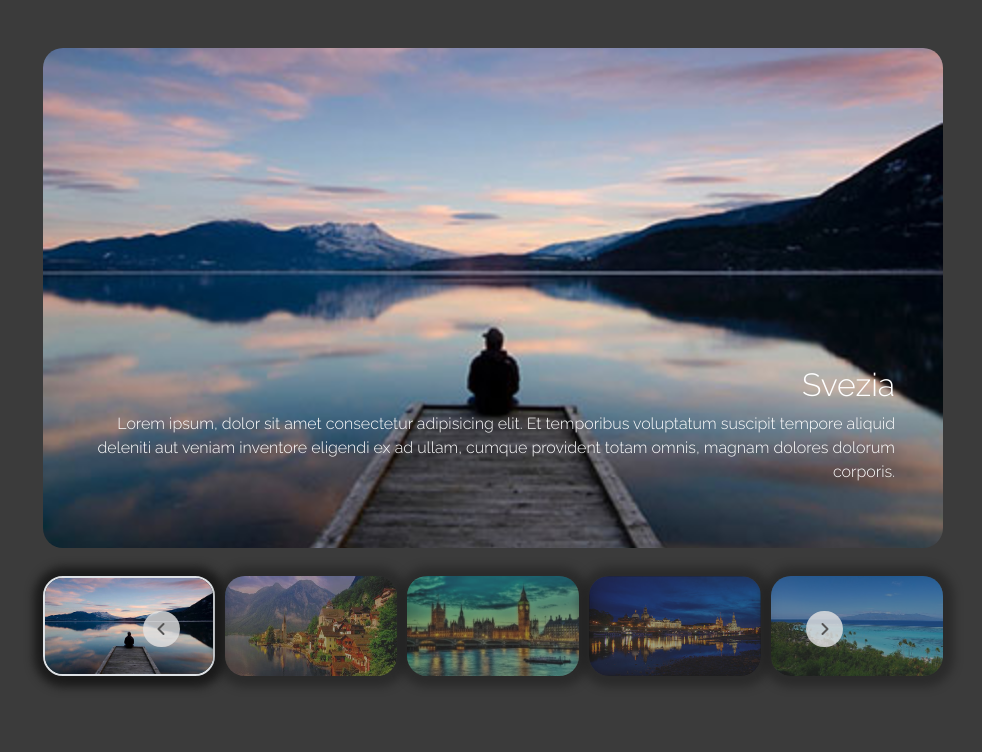
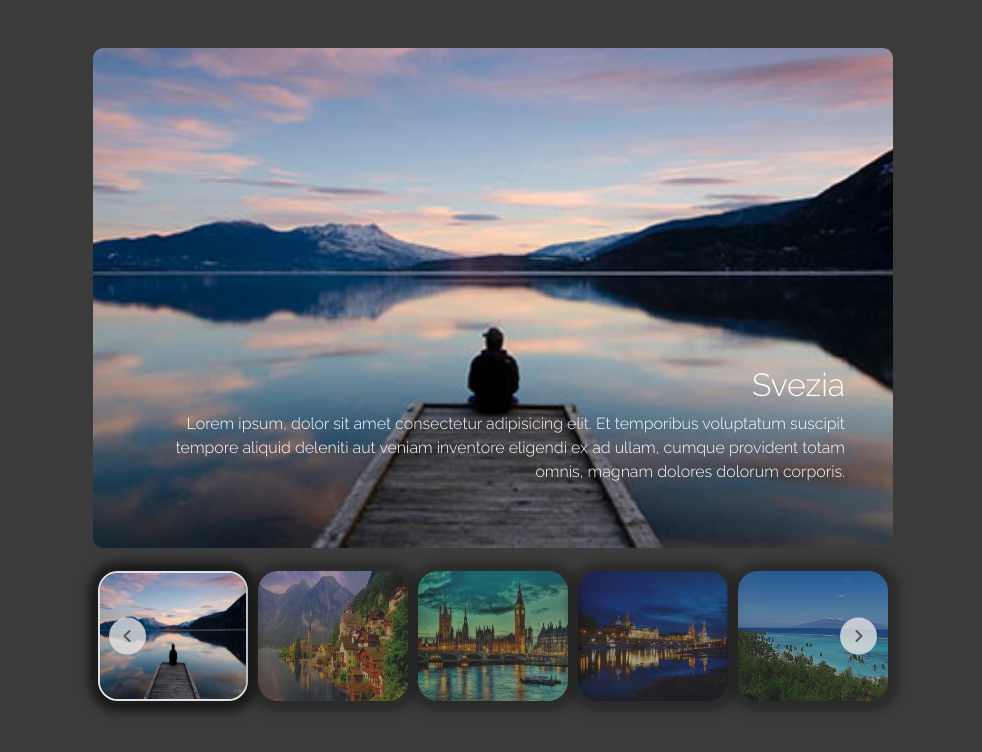
Before and after one commit to cif95/js-array-carousel, a plain HTML site: page index.html in a window 1280 px wide. Shown: the whole page, without its empty margins (147-1129 px from the left). Drawn offline with nearby package versions, Linux system fonts and the light colour scheme.

Commit message:
implemented carousel loop + css and js optimisation

```diff
--- a/css/style.css
+++ b/css/style.css
@@ -3,17 +3,27 @@ body{
 	background-color: rgb(59, 59, 59);
 }
 
+.my-full-size{
+	width:100%;
+	height:100%;
+}
+
+main section#carousel{
+	width:70vw;
+}
+
 main section#carousel figure.carousel-current-item{
-	width:900px;
-	height:500px;
-	border-radius:20px;
+	border-radius:10px;
 	display: none;
 	overflow: hidden;
 }
 
 main section#carousel figure.carousel-current-item img{
-	height:100%;
-	width:100%;
+	height:500px;
+}
+
+main section#carousel figure.carousel-current-item img,
+main section#carousel .carousel-thumbnails-item img{
 	object-fit: cover;
 }
 
@@ -26,15 +36,9 @@ main section#carousel .carousel-thumbnails-item{
 	display: inline-block;
 	border-radius:20px;
 	box-shadow:1px 1px 10px 10px rgb(27, 27, 27);
-	width:172px;
-	height:100px;
-	margin:5px;
-}
-
-main section#carousel .carousel-thumbnails-item img{
-	width:100%;
-	height:100%;
-	object-fit: cover;
+	width: calc((100% / 5) - 10px);
+	height:130px;
+	margin:0 5px;
 }
 
 
@@ -42,16 +46,17 @@ main section#carousel i.fas{
 	color:rgb(85, 85, 85);
 	cursor:pointer;
 	z-index: 1;
-	bottom:5.1rem;
+	top: 50%;
+	border-radius:50%;
+	transform: translateY(-50%);
 	padding: 0.65rem .9rem;
-	border-radius:50%;
 	background-color: rgb(228, 228, 228,.8);
 }
 
 main section#carousel i.fas:first-of-type{
-	right:13rem;
+	right:4rem;
 }
 
 main section#carousel i.fas:last-of-type{
-	left:13rem;
+	left:4rem;
 }
--- a/index.html
+++ b/index.html
@@ -18,14 +18,15 @@
 </head>
 <body>
 	<main>
-		<div class="container">
+		<div class="container-fluid">
 			<div class="row">
 				<div class="col-12">
-					<section id="carousel" class="p-5 position-relative text-center">
-						<div id="carousel-wrapper"></div>
-						<div id="carousel-thumbnails"></div>
-						<i id="next-btn" class="fas fa-angle-right position-absolute"></i>
-						<i id="previous-btn" class="fas fa-angle-left position-absolute"></i>
+					<section id="carousel" class="py-5 mx-auto">
+						<div id="carousel-wrapper" class="px-5"></div>
+						<div id="carousel-thumbnails" class="position-relative px-5">
+							<i id="next-btn" class="fas fa-angle-right position-absolute"></i>
+							<i id="previous-btn" class="fas fa-angle-left position-absolute"></i>
+						</div>
 					</section>
 				</div>
 			</div>
--- a/js/script.js
+++ b/js/script.js
@@ -23,45 +23,28 @@ const text = [
 ]
 
 // * aggiungo dinamicamente il contenuto del carosello
-// ? --> aggiungo le immagini selezionate e visualizzate in grande
 
 let carouselContent = '';
+let carouselThumbnailsContent = '';
+
 for (let i = 0 ; i < carouselImgs.length ; i++){
    carouselContent +=
-	`<figure class="carousel-current-item position-relative">
-		<img src="${carouselImgs[i]}" alt="carousel photo">
+	`<figure class="carousel-current-item position-relative my-full-size">
+		<img class="my-full-size" src="${carouselImgs[i]}" alt="${title[i]}">
+		<figcaption id="carusel-info" class="position-absolute bottom-0 end-0 text-white text-end p-5">
+		<h2>${title[i]}</h2>
+		<p>${text[i]}</p>
+		</figcaption>
 	</figure>`
+	carouselThumbnailsContent +=
+	`<img class="carousel-thumbnails-item opacity-50 my-full-size" src="${carouselImgs[i]}" alt="${title[i]}">`
 }
 
 const carouselContainer = document.querySelector('div#carousel-wrapper');
 carouselContainer.innerHTML += carouselContent;
 
-const carouselElements = document.getElementsByClassName('carousel-current-item');
-carouselElements[0].classList.add('active');
-
-// ? --> aggiungo il testo visualizzato sull'immagine del carosello
-
-let carouselElementInfo =
-	`<figcaption id="carusel-info" class="position-absolute bottom-0 end-0 text-white text-end p-5">
-		<h2>${title[0]}</h2>
-		<p>${text[0]}</p>
-	</figcaption>`
-carouselElements[0].innerHTML += carouselElementInfo;
-
-// ? --> aggiungo le immagini thumbnails
-
-let carouselThumbnailsContent = '';
-for (let i = 0 ; i < carouselImgs.length ; i++){
-   carouselThumbnailsContent +=
-	`<img class="carousel-thumbnails-item opacity-50" src="${carouselImgs[i]}" alt="carousel thumbnail photo">`
-}
-
 const carouselThumbnailsContainer = document.querySelector('div#carousel-thumbnails');
 carouselThumbnailsContainer.innerHTML += carouselThumbnailsContent;
-
-const carouselThumbnailsElements = document.getElementsByClassName('carousel-thumbnails-item');
-carouselThumbnailsElements[0].classList.remove('opacity-50');
-carouselThumbnailsElements[0].classList.add('border', 'border-2');
 
 
 
@@ -70,23 +53,27 @@ const nextBtn = document.getElementById('next-btn');
 //? creo una variabile contatore
 let activeItem = 0;
 
+const carouselElements = document.getElementsByClassName('carousel-current-item');
+carouselElements[activeItem].classList.add('active');
+
+const carouselThumbnailsElements = document.getElementsByClassName('carousel-thumbnails-item');
+carouselThumbnailsElements[activeItem].classList.remove('opacity-50');
+carouselThumbnailsElements[activeItem].classList.add('border', 'border-2');
+
 // ? creo lo scorrimento in avanti delle immagini al click del button next
 
 nextBtn.addEventListener ( 'click', function() {
 	carouselElements[activeItem].classList.remove('active');
+	carouselThumbnailsElements[activeItem].classList.add('opacity-50');
 	carouselThumbnailsElements[activeItem].classList.remove('border', 'border-2');
-	carouselThumbnailsElements[activeItem].classList.add('opacity-50');
-	activeItem++;
+	if ( activeItem === carouselImgs.length - 1 ){
+		activeItem = 0;
+	} else {
+		activeItem++;
+	}
 	carouselElements[activeItem].classList.add('active');
-	carouselElementInfo =
-	`<div id="carusel-info" class="position-absolute bottom-0 end-0 text-white text-end p-5">
-		<h2>${title[activeItem]}</h2>
-		<p>${text[activeItem]}</p>
-	</div>`
-	carouselElements[activeItem].innerHTML += carouselElementInfo;
 	carouselThumbnailsElements[activeItem].classList.remove('opacity-50');
 	carouselThumbnailsElements[activeItem].classList.add('border', 'border-2');
-	console.log(carouselThumbnailsElements[activeItem]);
 })
 
 
@@ -98,10 +85,13 @@ const previousBtn = document.getElementById('previous-btn');
 previousBtn.addEventListener ( 'click', function() {
 	carouselElements[activeItem].classList.remove('active');
 	carouselThumbnailsElements[activeItem].classList.remove('border', 'border-2');
+	if ( activeItem === 0 ){
+		activeItem = carouselImgs.length - 1;
+	} else {
+		activeItem--;
+	}
 	carouselThumbnailsElements[activeItem].classList.add('opacity-50');
-	activeItem--;
 	carouselElements[activeItem].classList.add('active');
-	carouselElements.innerHTML += title[activeItem] + text[activeItem];
 	carouselThumbnailsElements[activeItem].classList.remove('opacity-50');
 	carouselThumbnailsElements[activeItem].classList.add('border', 'border-2');
 })
```
